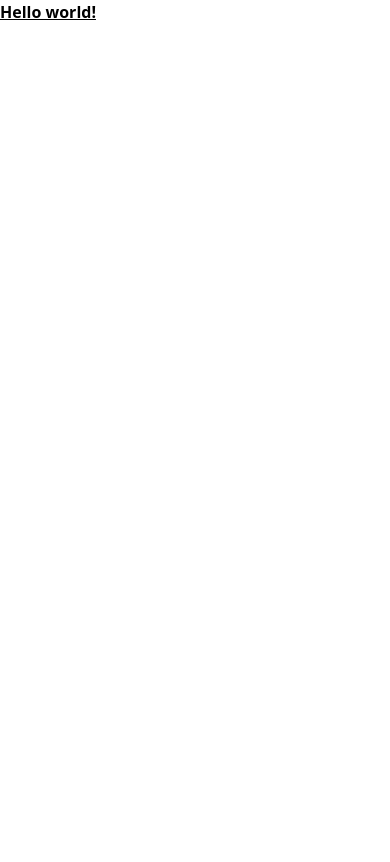
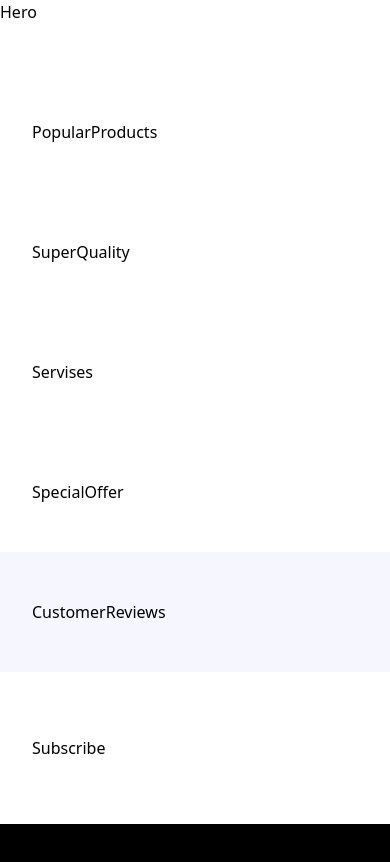
Before and after one commit to Fedorse/Nike-react, a React (Vite) app: page / in a window 390 px wide. Shown: the top 862 px of the page. Built offline with nearby package versions, Linux system fonts and the light colour scheme; a web font is replaced by a local one.

Commit message:
add base html

```diff
--- a/src/App.jsx
+++ b/src/App.jsx
@@ -1,7 +1,39 @@
-export default function App() {
-  return (
-    <h1 className="text-6xl font-bold underline">
-      Hello world!
-    </h1>
-  )
-}
+import { CustomerReviews, Footer,
+  Hero,PopularProducts,
+  Servises,SpecialOffer,Subscribe,
+  SuperQuality } from "./sections"
+
+
+
+
+const App = () => (
+<main className="relative">
+{/* <Nav /> */}
+<section className="xl:padding-1 wide:padding-r padding-b">
+<Hero/>
+</section>
+<section className="padding">
+  <PopularProducts/>
+</section>
+<section className="padding">
+  <SuperQuality/>
+</section>
+<section className="padding py-10">
+  <Servises/>
+</section>
+<section className="padding ">
+  <SpecialOffer/>
+</section>
+<section className="padding bg-pale-blue">
+  <CustomerReviews/>
+</section>
+<section className="padding-x sm:py-32 py-16 w-full">
+  <Subscribe/>
+</section>
+<section className="padding-x bg-black padding-t pb-8">
+  <Footer/>
+</section>
+</main>
+)
+
+export default App
--- /dev/null
+++ b/src/sections/CustomerReviews.jsx
@@ -0,0 +1,9 @@
+
+
+const CustomerReviews = () => {
+  return (
+ <div>CustomerReviews</div>
+  )
+}
+
+export default CustomerReviews
--- /dev/null
+++ b/src/sections/Footer.jsx
@@ -0,0 +1,8 @@
+
+const Footer = () => {
+  return (
+    <div>Footer</div>
+  )
+}
+
+export default Footer
--- /dev/null
+++ b/src/sections/Hero.jsx
@@ -0,0 +1,8 @@
+
+const Hero = () => {
+  return (
+    <div>Hero</div>
+  )
+}
+
+export default Hero
--- /dev/null
+++ b/src/sections/PopularProducts.jsx
@@ -0,0 +1,9 @@
+
+
+const PopularProducts = () => {
+  return (
+    <div>PopularProducts</div>
+  )
+}
+
+export default PopularProducts
--- /dev/null
+++ b/src/sections/Servises.jsx
@@ -0,0 +1,9 @@
+
+
+const Servises = () => {
+  return (
+    <div>Servises</div>
+  )
+}
+
+export default Servises
--- /dev/null
+++ b/src/sections/SpecialOffer.jsx
@@ -0,0 +1,9 @@
+
+
+const SpecialOffer = () => {
+  return (
+    <div>SpecialOffer</div>
+  )
+}
+
+export default SpecialOffer
--- /dev/null
+++ b/src/sections/Subscribe.jsx
@@ -0,0 +1,9 @@
+
+
+const Subscribe = () => {
+  return (
+    <div>Subscribe</div>
+  )
+}
+
+export default Subscribe
--- /dev/null
+++ b/src/sections/SuperQuality.jsx
@@ -0,0 +1,9 @@
+
+
+const SuperQuality = () => {
+  return (
+    <div>SuperQuality</div>
+  )
+}
+
+export default SuperQuality
--- /dev/null
+++ b/src/sections/index.js
@@ -0,0 +1,19 @@
+import Hero from './Hero'
+import PopularProducts from './PopularProducts'
+import SuperQuality from './SuperQuality'
+import Servises from './Servises'
+import SpecialOffer from './SpecialOffer'
+import CustomerReviews from './CustomerReviews'
+import Subscribe from './Subscribe'
+import Footer from './Footer'
+
+export {
+    Hero,
+    PopularProducts,
+    SuperQuality,
+    Servises,
+    SpecialOffer,
+    CustomerReviews,
+    Subscribe,
+    Footer
+}
```
